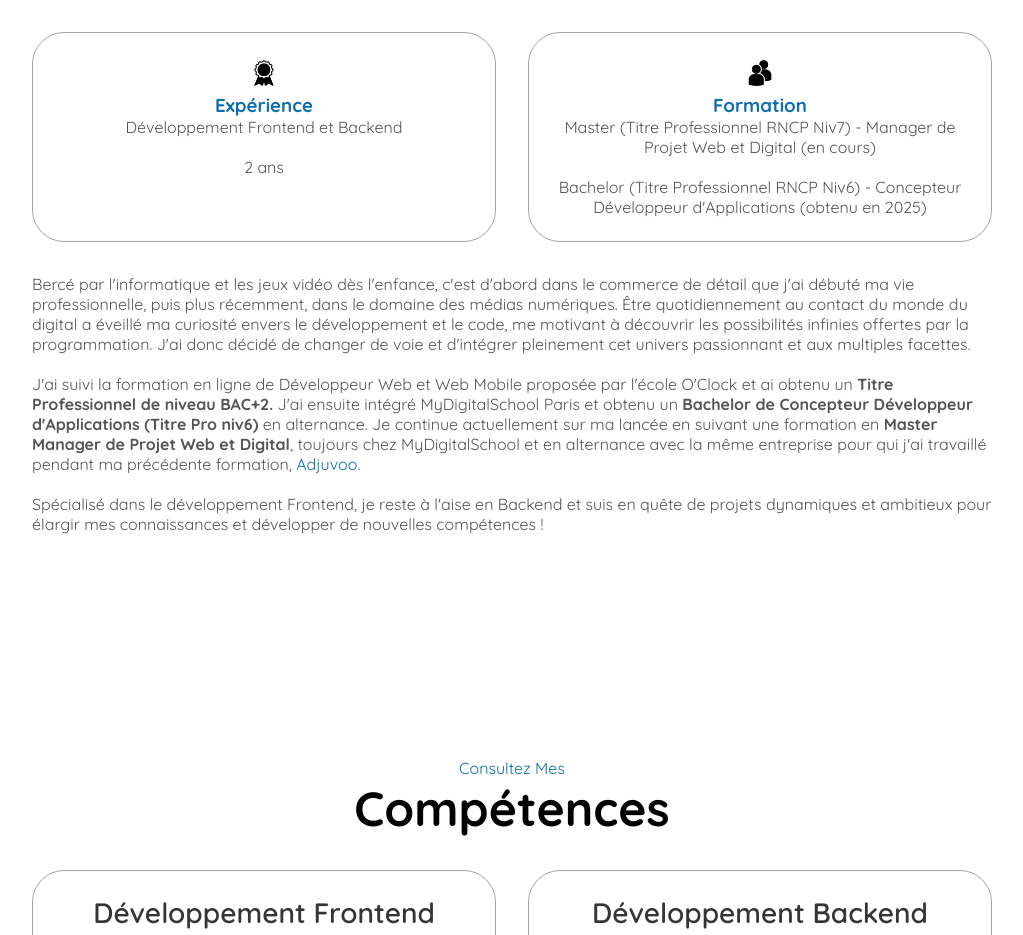
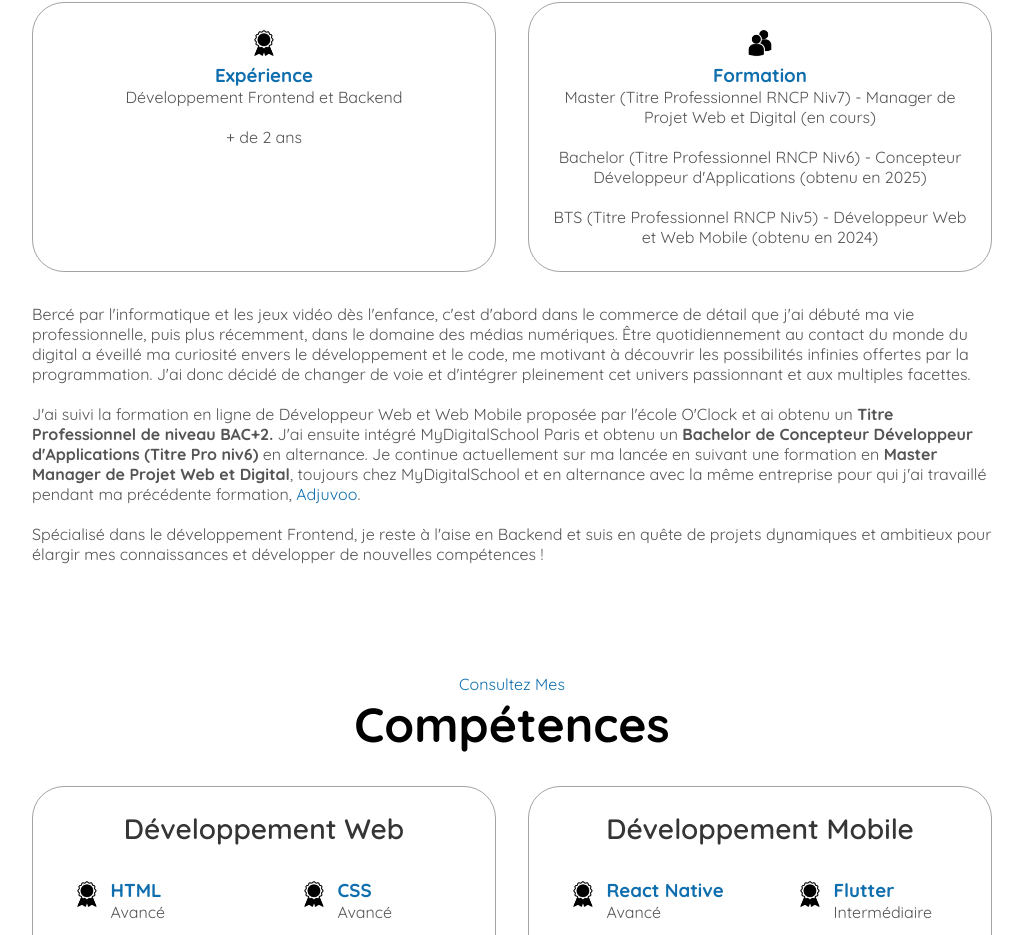
Before and after one commit to AdrienVerwaerde/Portfolio, a React (Vite) app: page / in a window 1280 px wide. Shown: the part 1037-1972 px from the top of the page, without its empty margins (128-1151 px from the left). Built offline with nearby package versions, Linux system fonts and the light colour scheme.

Commit message:
new CV file + changed experience section

```diff
--- a/src/App.css
+++ b/src/App.css
@@ -650,7 +650,6 @@ footer p {
   opacity: 1;
   transform: translateY(0);
 }
-
 /* Language toggle active state */
 #flag-en.active,
 #flag-fr.active {
@@ -703,6 +702,7 @@ footer p {
   #profile,
   .section-container {
     display: block;
+
 
   }
 
--- a/src/components/sections/Experience.jsx
+++ b/src/components/sections/Experience.jsx
@@ -8,20 +8,22 @@ const Experience = () => {
   const t = translations[language];
   const [ref, isVisible] = useIntersectionObserver();
 
-  const frontendSkills = [
+  const webSkills = [
     { name: "HTML", level: t.experience.advanced },
     { name: "CSS", level: t.experience.advanced },
     { name: "JavaScript", level: t.experience.advanced },
     { name: "React", level: t.experience.advanced },
     { name: "NextJS", level: t.experience.advanced },
-  ];
-
-  const backendSkills = [
     { name: "Node.js", level: t.experience.advanced },
     { name: "PHP", level: t.experience.advanced },
     { name: "SQL", level: t.experience.intermediate },
     { name: "Symfony", level: t.experience.basic },
     { name: "Git", level: t.experience.advanced },
+  ];
+
+  const mobileSkills = [
+    { name: "React Native", level: t.experience.advanced },
+    { name: "Flutter", level: t.experience.intermediate },
   ];
 
   const SkillArticle = ({ skill }) => (
@@ -46,17 +48,17 @@ const Experience = () => {
           <h1 className="title">{t.experience.title}</h1>
           <div className="about-containers">
             <div className="details-container">
-              <h2 className="experience-sub-title">{t.experience.frontend}</h2>
+              <h2 className="experience-sub-title">{t.experience.web}</h2>
               <div className="article-container">
-                {frontendSkills.map((skill, index) => (
+                {webSkills.map((skill, index) => (
                   <SkillArticle key={index} skill={skill} />
                 ))}
               </div>
             </div>
             <div className="details-container">
-              <h2 className="experience-sub-title">{t.experience.backend}</h2>
+              <h2 className="experience-sub-title">{t.experience.mobile}</h2>
               <div className="article-container">
-                {backendSkills.map((skill, index) => (
+                {mobileSkills.map((skill, index) => (
                   <SkillArticle key={index} skill={skill} />
                 ))}
               </div>
--- a/src/data/translations.js
+++ b/src/data/translations.js
@@ -22,18 +22,18 @@ export const translations = {
       sectionTitle: "En Savoir Plus",
       title: "À Propos De Moi",
       experience: "Expérience",
-      experienceDesc: "Développement Frontend et Backend<br><br>2 ans",
+      experienceDesc: "Développement Frontend et Backend<br><br>+ de 2 ans",
       education: "Formation",
       educationDesc:
-        "Master (Titre Professionnel RNCP Niv7) - Manager de Projet Web et Digital (en cours) <br><br>Bachelor (Titre Professionnel RNCP Niv6) - Concepteur Développeur d'Applications (obtenu en 2025)",
+        "Master (Titre Professionnel RNCP Niv7) - Manager de Projet Web et Digital (en cours) <br><br>Bachelor (Titre Professionnel RNCP Niv6) - Concepteur Développeur d'Applications (obtenu en 2025)<br><br>BTS (Titre Professionnel RNCP Niv5) - Développeur Web et Web Mobile (obtenu en 2024)",
       description:
         `Bercé par l'informatique et les jeux vidéo dès l'enfance, c'est d'abord dans le commerce de détail que j'ai débuté ma vie professionnelle, puis plus récemment, dans le domaine des médias numériques. Être quotidiennement au contact du monde du digital a éveillé ma curiosité envers le développement et le code, me motivant à découvrir les possibilités infinies offertes par la programmation. J'ai donc décidé de changer de voie et d'intégrer pleinement cet univers passionnant et aux multiples facettes.<br><br> J'ai suivi la formation en ligne de Développeur Web et Web Mobile proposée par l'école O'Clock et ai obtenu un <b>Titre Professionnel de niveau BAC+2.</b> J'ai ensuite intégré MyDigitalSchool Paris et obtenu un <b>Bachelor de Concepteur Développeur d'Applications (Titre Pro niv6)</b> en alternance. Je continue actuellement sur ma lancée en suivant une formation en <b>Master Manager de Projet Web et Digital</b>, toujours chez MyDigitalSchool et en alternance avec la même entreprise pour qui j'ai travaillé pendant ma précédente formation, <a class="link_adjuvoo" href="https://adjuvoo.com" target="_blank" rel="noopener noreferrer">Adjuvoo</a>.<br><br>Spécialisé dans le développement Frontend, je reste à l'aise en Backend et suis en quête de projets dynamiques et ambitieux pour élargir mes connaissances et développer de nouvelles compétences !`
     },
     experience: {
       sectionTitle: "Consultez Mes",
       title: "Compétences",
-      frontend: "Développement Frontend",
-      backend: "Développement Backend",
+      web: "Développement Web",
+      mobile: "Développement Mobile",
       advanced: "Avancé",
       intermediate: "Intermédiaire",
       basic: "Bases",
@@ -88,18 +88,18 @@ export const translations = {
       sectionTitle: "Get To Know More",
       title: "About Me",
       experience: "Experience",
-      experienceDesc: "Frontend and Backend Development<br>2 years",
+      experienceDesc: "Frontend and Backend Development<br>2+ years",
       education: "Education",
       educationDesc:
-        "Master's Degree - Web and Digital Projects Manager (in progress) <br><br>Bachelor's Degree - Apps Designer and Developer (graduated in 2025)",
+        "Master's Degree - Web and Digital Projects Manager (in progress) <br><br>Bachelor's Degree - Apps Designer and Developer (graduated in 2025) <br><br>Diploma Advanced Technician - Web and Mobile Apps Developer (graduated in 2024)",
       description:
         `Raised with computers and video games from childhood, I first started my professional life in retail, then more recently, in digital media. Being in daily contact with the digital world awakened my curiosity towards development and code, motivating me to discover the infinite possibilities offered by programming. I therefore decided to change path and be a part of this fascinating and limitless universe.<br><br> I took O'Clock School's online courses of Web and Mobile Web Development and have obtained a <b>Professional Two-year Technical Degree.</b> I then joined MyDigitalSchool Paris and obtained a <b>Bachelor's Degree, through a work-study program, as an Apps Designer and Developer</b>. I am now pushing further and started a <b>Master's Degree in Web and Digital Projects Management</b> in the same school, also through a work-study program and still as an apprentice in the same company I worked for last year, <a class="link_adjuvoo" href="https://adjuvoo.com" target="_blank" rel="noopener noreferrer">Adjuvoo</a>.<br><br>Specialized in Frontend development, I however feel comfortable with Backend and am looking for exciting and ambitious projects to enhance my knowledge and acquire new skills !`
     },
     experience: {
       sectionTitle: "Explore My",
       title: "Experience",
-      frontend: "Frontend Development",
-      backend: "Backend Development",
+      web: "Web Development",
+      mobile: "Mobile Development",
       advanced: "Advanced",
       intermediate: "Intermediate",
       basic: "Basic",
```
Also changed, not shown: 1 other file (tests, documents, lock files or other folders).
